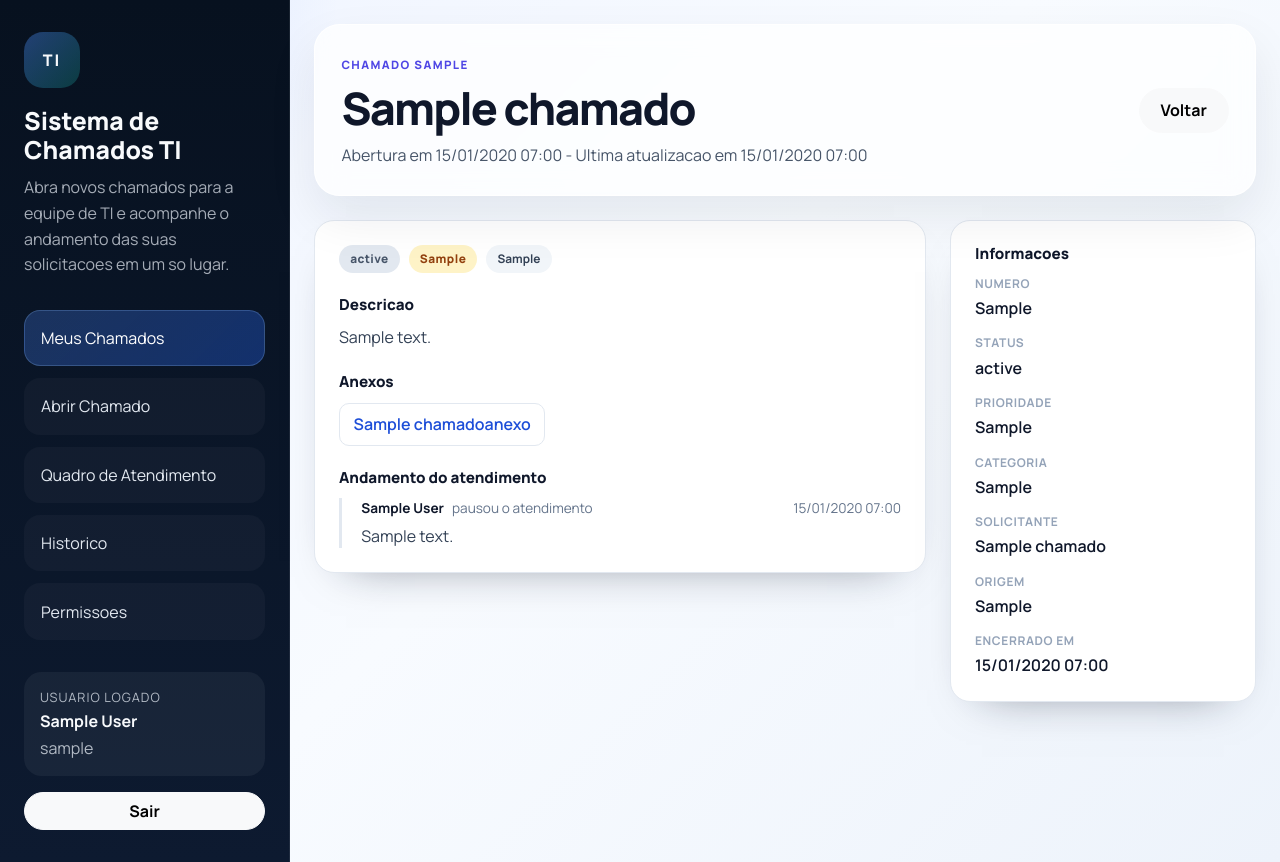
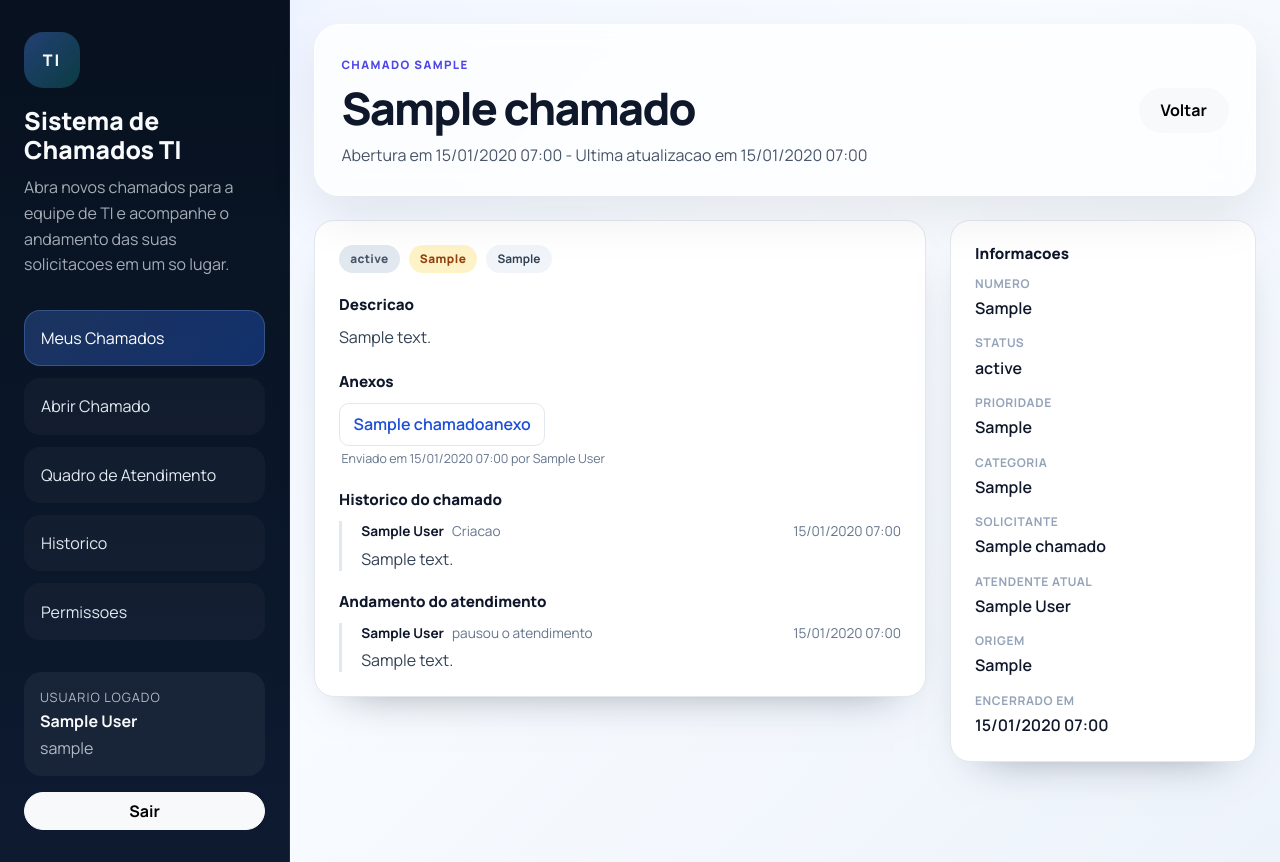
Before and after one commit to fabianopolone123/CHAMADOS3.0, a Django app: a page that uses templates/chamados/detalhe_chamado.html in a window 1280 px wide. Run offline with Django 5.2, Linux system fonts and the light colour scheme; a user stored in the database is signed in; tables that the repository leaves empty hold one stand-in row (values such as "Sample post").

Commit message:
feat: atendente atual, historico de eventos e anexos na visao TI
- Adiciona Chamado.atendente_atual (quem movimenta; nao e dono do chamado)
- Cria model ChamadoEvento e registra criacao, mudanca de status e troca de atendente
- update_ticket_status salva status + atendente atual, loga eventos sem duplicar e mantem atendente ao encerrar
- Kanban exibe atendente atual e atualiza texto e cor do badge no drag sem refresh
- Detalhe exibe atendente atual, historico de eventos e anexos (nome, data, usuario)
- Adiciona rota protegida de download de anexo (dono ou TI/admin), sem expor URL de MEDIA
- Atualiza a documentacao

Co-Authored-By: Claude Opus 4.8 (1M context) <noreply@anthropic.com>

```diff
--- a/core/urls.py
+++ b/core/urls.py
@@ -2,6 +2,7 @@ from django.urls import path
 
 from .views import (
     dashboard_redirect_view,
+    download_anexo_view,
     finish_attendance_view,
     history_search_view,
     history_view,
@@ -26,6 +27,7 @@ urlpatterns = [
     path("meus-chamados/", my_tickets_view, name="my_tickets"),
     path("meus-chamados/novo/", open_ticket_view, name="open_ticket"),
     path("meus-chamados/<str:numero>/", ticket_detail_view, name="ticket_detail"),
+    path("meus-chamados/<str:numero>/anexo/<int:anexo_id>/", download_anexo_view, name="download_anexo"),
     path("historico/", history_view, name="history"),
     path("historico/buscar/", history_search_view, name="history_search"),
     path("login/", login_view, name="login"),
--- a/core/views.py
+++ b/core/views.py
@@ -10,14 +10,14 @@ from django.contrib.auth.decorators import login_required
 from django.core.exceptions import ValidationError
 from django.db import IntegrityError, transaction
 from django.db.models import Q
-from django.http import JsonResponse
+from django.http import FileResponse, Http404, JsonResponse
 from django.shortcuts import get_object_or_404, redirect, render
 from django.utils.dateparse import parse_date
 from django.utils import timezone
 from django.views.decorators.http import require_POST
 
 from .forms import AberturaChamadoForm, LoginForm
-from .models import AtendimentoHistorico, Chamado, ChamadoAnexo
+from .models import AtendimentoHistorico, Chamado, ChamadoAnexo, ChamadoEvento
 from .permissions import (
     ATTENDANT_GROUP_NAME,
     PRIMARY_ADMIN_USERNAME,
@@ -221,12 +221,19 @@ def _requester_display(chamado: Chamado) -> str:
     return "-"
 
 
+def _attendant_display(user):
+    if not user:
+        return ""
+    return user.get_full_name() or user.username
+
+
 def _serialize_kanban_card(chamado: Chamado, active_state):
     is_active = bool(active_state and active_state["ticket_number"] == chamado.numero)
     return {
         "number": chamado.numero,
         "title": chamado.titulo,
         "requester": _requester_display(chamado),
+        "current_attendant": _attendant_display(chamado.atendente_atual),
         "opened_at": timezone.localtime(chamado.criado_em).strftime("%d/%m/%Y %H:%M"),
         "status": chamado.status,
         "status_label": chamado.status_label,
@@ -251,7 +258,7 @@ def tickets_dashboard_view(request):
     active_state = _serialize_attendance_state(active_attendance)
 
     grouped = {key: [] for key, _ in KANBAN_COLUMNS}
-    chamados = Chamado.objects.select_related("solicitante").order_by("-criado_em")
+    chamados = Chamado.objects.select_related("solicitante", "atendente_atual").order_by("-criado_em")
     for chamado in chamados:
         grouped[_canonical_status(chamado.status)].append(_serialize_kanban_card(chamado, active_state))
 
@@ -300,13 +307,20 @@ def update_ticket_status_view(request):
     if new_status not in {key for key, _ in Chamado.STATUS_CHOICES}:
         return _json_error("Status invalido.")
 
-    chamado = Chamado.objects.filter(numero=ticket_number).first()
+    chamado = Chamado.objects.select_related("atendente_atual").filter(numero=ticket_number).first()
     if not chamado:
         return _json_error("Chamado nao encontrado.", status=404)
 
+    autor = request.user.get_full_name() or request.user.username
     previous_status = chamado.status
+    previous_status_label = chamado.status_label
+    previous_attendant_id = chamado.atendente_atual_id
+    status_changed = previous_status != new_status
+    attendant_changed = previous_attendant_id != request.user.id
+
     chamado.status = new_status
-    update_fields = ["status", "atualizado_em"]
+    chamado.atendente_atual = request.user
+    update_fields = ["status", "atendente_atual", "atualizado_em"]
 
     if new_status in Chamado.STATUS_ENCERRADOS and not chamado.fechado_em:
         chamado.fechado_em = timezone.now()
@@ -315,7 +329,23 @@ def update_ticket_status_view(request):
         chamado.fechado_em = None
         update_fields.append("fechado_em")
 
-    chamado.save(update_fields=update_fields)
+    with transaction.atomic():
+        chamado.save(update_fields=update_fields)
+
+        if status_changed:
+            ChamadoEvento.registrar(
+                chamado=chamado,
+                usuario=request.user,
+                tipo=ChamadoEvento.TIPO_STATUS,
+                descricao=f"Status alterado de {previous_status_label} para {chamado.status_label} por {autor}.",
+            )
+        if attendant_changed:
+            ChamadoEvento.registrar(
+                chamado=chamado,
+                usuario=request.user,
+                tipo=ChamadoEvento.TIPO_ATENDENTE,
+                descricao=f"Chamado assumido por {autor}.",
+            )
 
     return JsonResponse(
         {
@@ -324,7 +354,9 @@ def update_ticket_status_view(request):
             "ticket_number": ticket_number,
             "status": new_status,
             "status_label": chamado.status_label,
+            "status_class": _STATUS_BADGE_CLASS.get(new_status, "status-muted"),
             "previous_status": previous_status,
+            "atendente_atual": autor,
         }
     )
 
@@ -553,6 +585,13 @@ def open_ticket_view(request):
                             nome_original=arquivo.name,
                             enviado_por=request.user,
                         )
+                    autor = request.user.get_full_name() or request.user.username
+                    ChamadoEvento.registrar(
+                        chamado=chamado,
+                        usuario=request.user,
+                        tipo=ChamadoEvento.TIPO_CRIACAO,
+                        descricao=f"Chamado aberto por {autor}.",
+                    )
                 break
             except IntegrityError:
                 continue
@@ -574,15 +613,38 @@ def open_ticket_view(request):
     return render(request, "chamados/abrir_chamado.html", context)
 
 
+def _serialize_ticket_events(chamado: Chamado):
+    tipo_labels = dict(ChamadoEvento.TIPO_CHOICES)
+    eventos = []
+    for evento in chamado.eventos.select_related("usuario").all():
+        eventos.append(
+            {
+                "author": _attendant_display(evento.usuario) or "Sistema",
+                "tipo_label": tipo_labels.get(evento.tipo, evento.tipo),
+                "descricao": evento.descricao,
+                "timestamp": timezone.localtime(evento.criado_em).strftime("%d/%m/%Y %H:%M"),
+            }
+        )
+    return eventos
+
+
+def _user_can_access_ticket(user, chamado) -> bool:
+    if is_admin_user(user) or is_attendant_user(user):
+        return True
+    return chamado.solicitante_id == user.id
+
+
 @login_required
 def ticket_detail_view(request, numero: str):
-    chamado = get_object_or_404(Chamado, numero=numero)
+    chamado = get_object_or_404(
+        Chamado.objects.select_related("solicitante", "atendente_atual"), numero=numero
+    )
 
-    pode_ver_todos = is_admin_user(request.user) or is_attendant_user(request.user)
-    if not pode_ver_todos and chamado.solicitante_id != request.user.id:
+    if not _user_can_access_ticket(request.user, chamado):
         messages.error(request, "Voce nao tem acesso a este chamado.")
         return redirect("my_tickets")
 
+    pode_ver_todos = is_admin_user(request.user) or is_attendant_user(request.user)
     context = {
         "page_title": f"Chamado {chamado.numero}",
         "chamado": chamado,
@@ -590,14 +652,30 @@ def ticket_detail_view(request, numero: str):
         "status_class": _STATUS_BADGE_CLASS.get(chamado.status, "status-muted"),
         "priority_label": chamado.prioridade_label,
         "priority_class": _PRIORIDADE_BADGE_CLASS.get(chamado.prioridade, "priority-medium"),
+        "current_attendant": _attendant_display(chamado.atendente_atual),
         "timeline": _serialize_ticket_timeline(chamado),
-        "anexos": list(chamado.anexos.all()),
+        "eventos": _serialize_ticket_events(chamado),
+        "anexos": list(chamado.anexos.select_related("enviado_por").all()),
         "is_owner": chamado.solicitante_id == request.user.id,
         "is_admin": is_admin_user(request.user),
         "is_attendant": is_attendant_user(request.user),
         "can_view_history": pode_ver_todos,
     }
     return render(request, "chamados/detalhe_chamado.html", context)
+
+
+@login_required
+def download_anexo_view(request, numero: str, anexo_id: int):
+    chamado = get_object_or_404(Chamado, numero=numero)
+
+    if not _user_can_access_ticket(request.user, chamado):
+        raise Http404("Anexo nao encontrado.")
+
+    anexo = get_object_or_404(ChamadoAnexo, pk=anexo_id, chamado=chamado)
+    try:
+        return FileResponse(anexo.arquivo.open("rb"), as_attachment=True, filename=anexo.nome_original or anexo.arquivo.name)
+    except FileNotFoundError:
+        raise Http404("Arquivo nao encontrado no armazenamento.")
 
 
 @history_access_required
--- a/static/css/portal.css
+++ b/static/css/portal.css
@@ -231,6 +231,12 @@
     gap: 0.5rem;
 }
 
+.portal-attachment {
+    display: flex;
+    flex-direction: column;
+    gap: 0.25rem;
+}
+
 .portal-attachment a {
     display: inline-flex;
     align-items: center;
@@ -241,10 +247,17 @@
     color: #1d4ed8;
     font-weight: 600;
     text-decoration: none;
+    align-self: flex-start;
 }
 
 .portal-attachment a:hover {
     background: #f1f5f9;
+}
+
+.portal-attachment__meta {
+    font-size: 0.78rem;
+    color: #64748b;
+    padding-left: 0.15rem;
 }
 
 .portal-form__errors {
--- a/templates/chamados/dashboard_atendente.html
+++ b/templates/chamados/dashboard_atendente.html
@@ -93,7 +93,11 @@
                                         </div>
                                         <div>
                                             <dt>Status</dt>
-                                            <dd><span class="status-badge {{ ticket.status_class }}">{{ ticket.status_label }}</span></dd>
+                                            <dd><span class="status-badge {{ ticket.status_class }}" data-status-badge>{{ ticket.status_label }}</span></dd>
+                                        </div>
+                                        <div class="ticket-attendant-row{% if not ticket.current_attendant %} is-hidden{% endif %}" data-attendant-row>
+                                            <dt>Atendente</dt>
+                                            <dd data-current-attendant>{{ ticket.current_attendant }}</dd>
                                         </div>
                                     </dl>
 
--- a/templates/chamados/detalhe_chamado.html
+++ b/templates/chamados/detalhe_chamado.html
@@ -38,10 +38,31 @@
                     <ul class="portal-attachments">
                         {% for anexo in anexos %}
                             <li class="portal-attachment">
-                                <a href="{{ anexo.arquivo.url }}" target="_blank" rel="noopener">{{ anexo.nome_original|default:anexo.arquivo.name }}</a>
+                                <a href="{% url 'download_anexo' numero=chamado.numero anexo_id=anexo.id %}">{{ anexo.nome_original|default:anexo.arquivo.name }}</a>
+                                <span class="portal-attachment__meta">
+                                    Enviado em {{ anexo.enviado_em|date:"d/m/Y H:i" }}{% if anexo.enviado_por %} por {{ anexo.enviado_por.get_full_name|default:anexo.enviado_por.username }}{% endif %}
+                                </span>
                             </li>
                         {% endfor %}
                     </ul>
+                {% endif %}
+
+                <h3 class="portal-detail__section-title">Historico do chamado</h3>
+                {% if eventos %}
+                    <ul class="portal-timeline">
+                        {% for evento in eventos %}
+                            <li class="portal-timeline__item">
+                                <div class="portal-timeline__head">
+                                    <strong>{{ evento.author }}</strong>
+                                    <span>{{ evento.tipo_label }}</span>
+                                    <time>{{ evento.timestamp }}</time>
+                                </div>
+                                <p class="portal-timeline__message">{{ evento.descricao }}</p>
+                            </li>
+                        {% endfor %}
+                    </ul>
+                {% else %}
+                    <p class="portal-detail__empty">Nenhum evento registrado para este chamado ainda.</p>
                 {% endif %}
 
                 <h3 class="portal-detail__section-title">Andamento do atendimento</h3>
@@ -59,7 +80,7 @@
                         {% endfor %}
                     </ul>
                 {% else %}
-                    <p class="portal-detail__empty">Este chamado ainda nao teve atendimento iniciado. Voce sera notificado quando a equipe de TI comecar a trabalhar nele.</p>
+                    <p class="portal-detail__empty">Este chamado ainda nao teve atendimento iniciado.</p>
                 {% endif %}
             </article>
 
@@ -87,6 +108,10 @@
                         <dd>{{ chamado.solicitante_nome|default:"-" }}</dd>
                     </div>
                     <div>
+                        <dt>Atendente atual</dt>
+                        <dd>{{ current_attendant|default:"-" }}</dd>
+                    </div>
+                    <div>
                         <dt>Origem</dt>
                         <dd>{{ chamado.origem|default:"-" }}</dd>
                     </div>
```
Also changed, not shown: core/models.py (+45 -0 lines), docs/02_regras_negocio.md (+8 -2 lines), docs/03_modelos.md (+25 -2 lines), docs/04_rotas.md (+11 -2 lines), docs/05_tarefas.md (+6 -3 lines), docs/06_changelog.md (+7 -0 lines), static/js/chamados.js (+36 -4 lines), core/migrations/0004_chamado_atendente_atual_chamadoevento.py (added).
